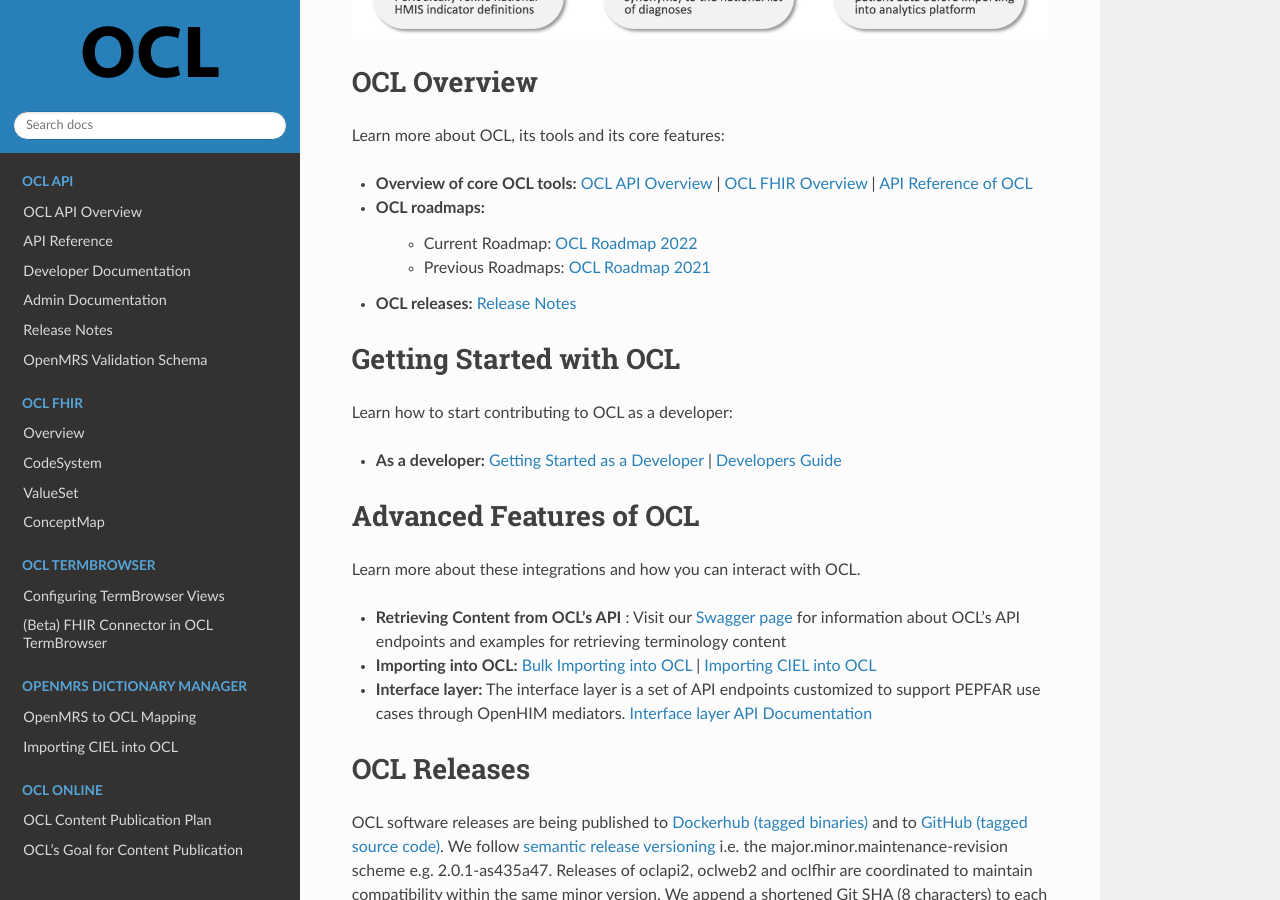
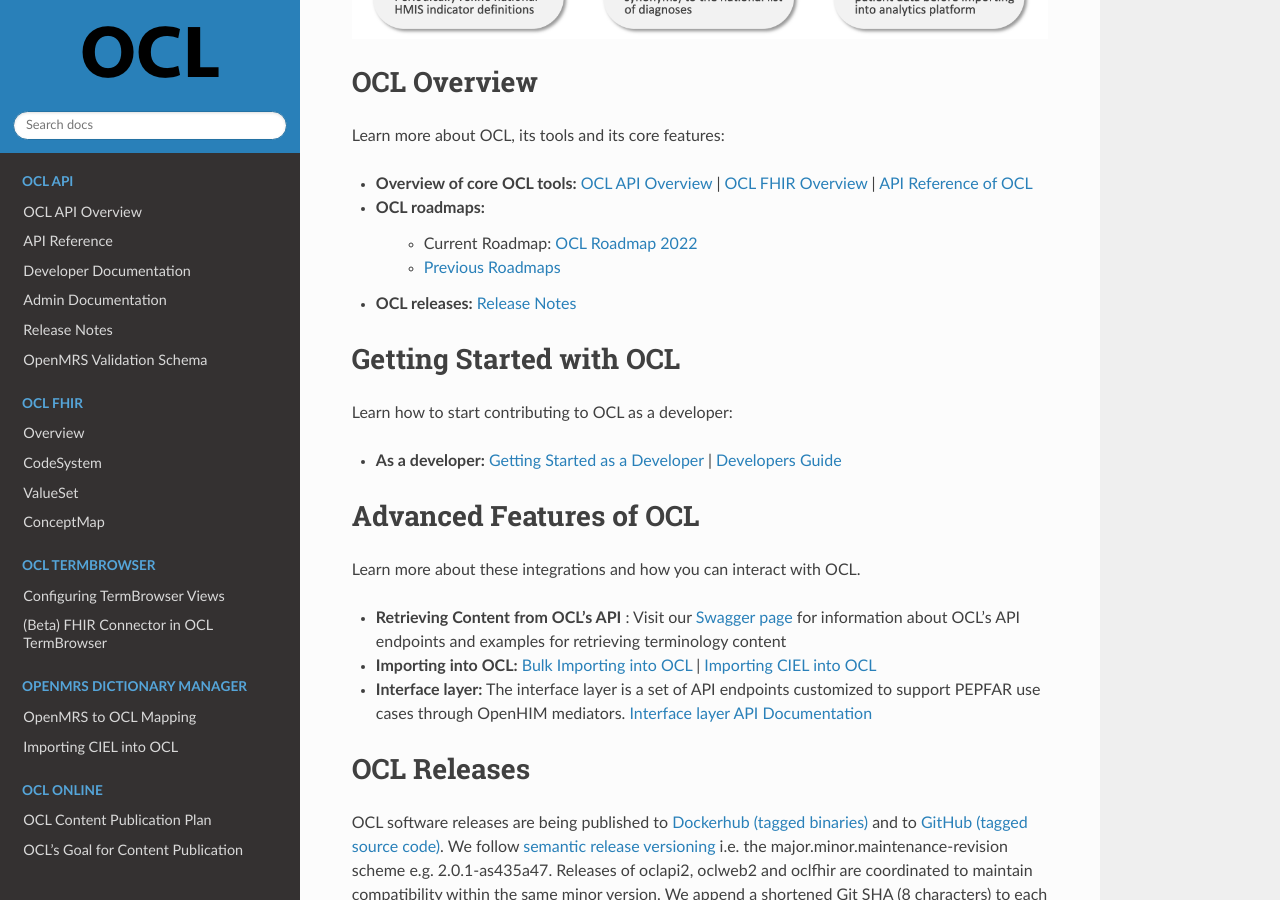
Before and after one commit to OpenConceptLab/ocl-docs, a Sphinx documentation site: the page built from docs/source/index.rst, in a window 1280 px wide and 900 px high, scrolled down 563 px. Built offline with Sphinx 7.4.7 and the Read the Docs theme 2.0.0, drawn with Linux system fonts in a browser that asks for light colours.

Commit message:
Update index.rst

```diff
--- a/docs/source/index.rst
+++ b/docs/source/index.rst
@@ -16,7 +16,7 @@
 * **Overview of core OCL tools:** :doc:`OCL API Overview</oclapi/overview>` |  :doc:`OCL FHIR Overview</oclfhir/overview>` | :doc:`API Reference of OCL</oclapi/apireference/index>`
 * **OCL roadmaps:**
     * Current Roadmap:  `OCL Roadmap 2022 <https://openconceptlab.org/technical-roadmap/>`_
-    * Previous Roadmaps: :doc:`OCL Roadmap 2021 </roadmaps/2021/roadmap2>`
+    * :doc:`Previous Roadmaps </roadmaps/2021/roadmap2>`
 * **OCL releases:** :doc:`Release Notes </oclapi/releases>`
 
 
```
